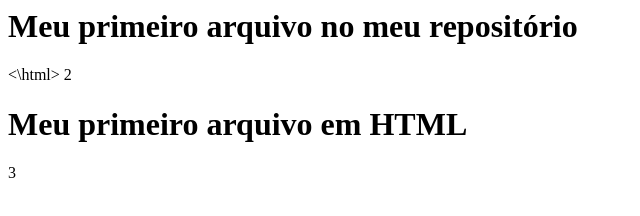
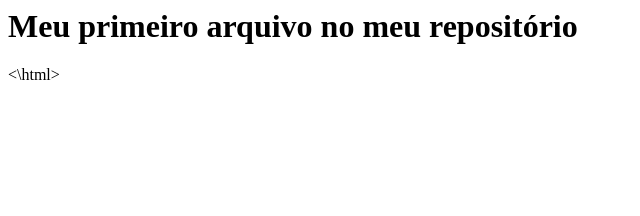
Before and after one commit to Cafe635/BarbieRapunzel, a plain HTML site: page index.html in a window 1280 px wide. Shown: the whole page, without its empty margins (0-640 px from the left). Drawn offline with Linux system fonts and the light colour scheme.

Commit message:
Update index.html

```diff
--- a/index.html
+++ b/index.html
@@ -1,8 +1,3 @@
 <html>
         <h1> Meu primeiro arquivo no meu repositório</h1>
 <\html>
-<html>
-2
-  <h1>Meu primeiro arquivo em HTML</h1>
-3
-</html>
```
